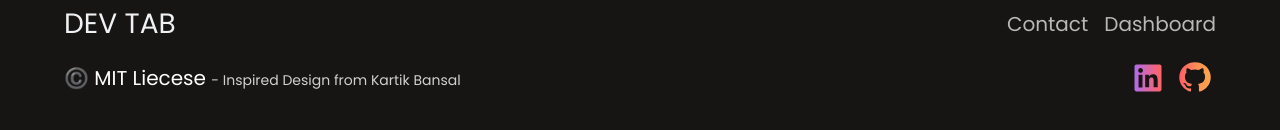
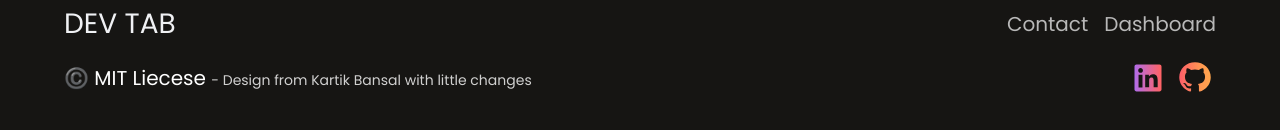
Before and after one commit to mohammad-mghn/dev-tab, a Next.js app: page /about in a window 1280 px wide. Shown: the part 1696-1826 px from the top of the page. Built offline with nearby package versions, Linux system fonts and the light colour scheme.

Commit message:
improve copy right

```diff
--- a/src/components/footer/footer.tsx
+++ b/src/components/footer/footer.tsx
@@ -25,7 +25,7 @@ function Footer() {
         <p className="text-[.85rem] sm:text-[1.25rem] w-2/3 sm:w-fit">
           ©️ MIT Liecese{" "}
           <span className="text-xs sm:text-sm opacity-80">
-            - Inspired Design from Kartik Bansal
+            - Design from Kartik Bansal with little changes
           </span>
         </p>
 
```
